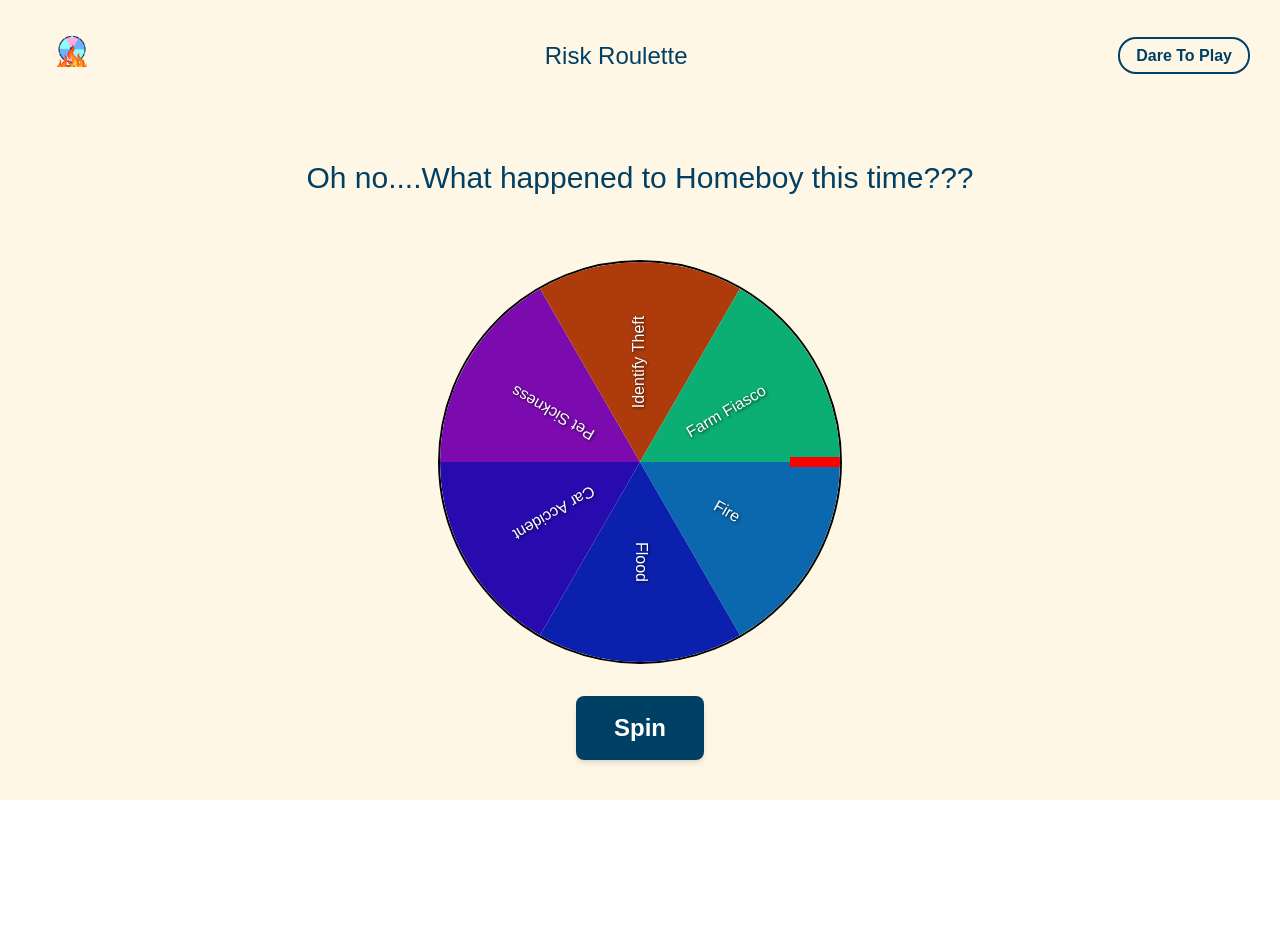
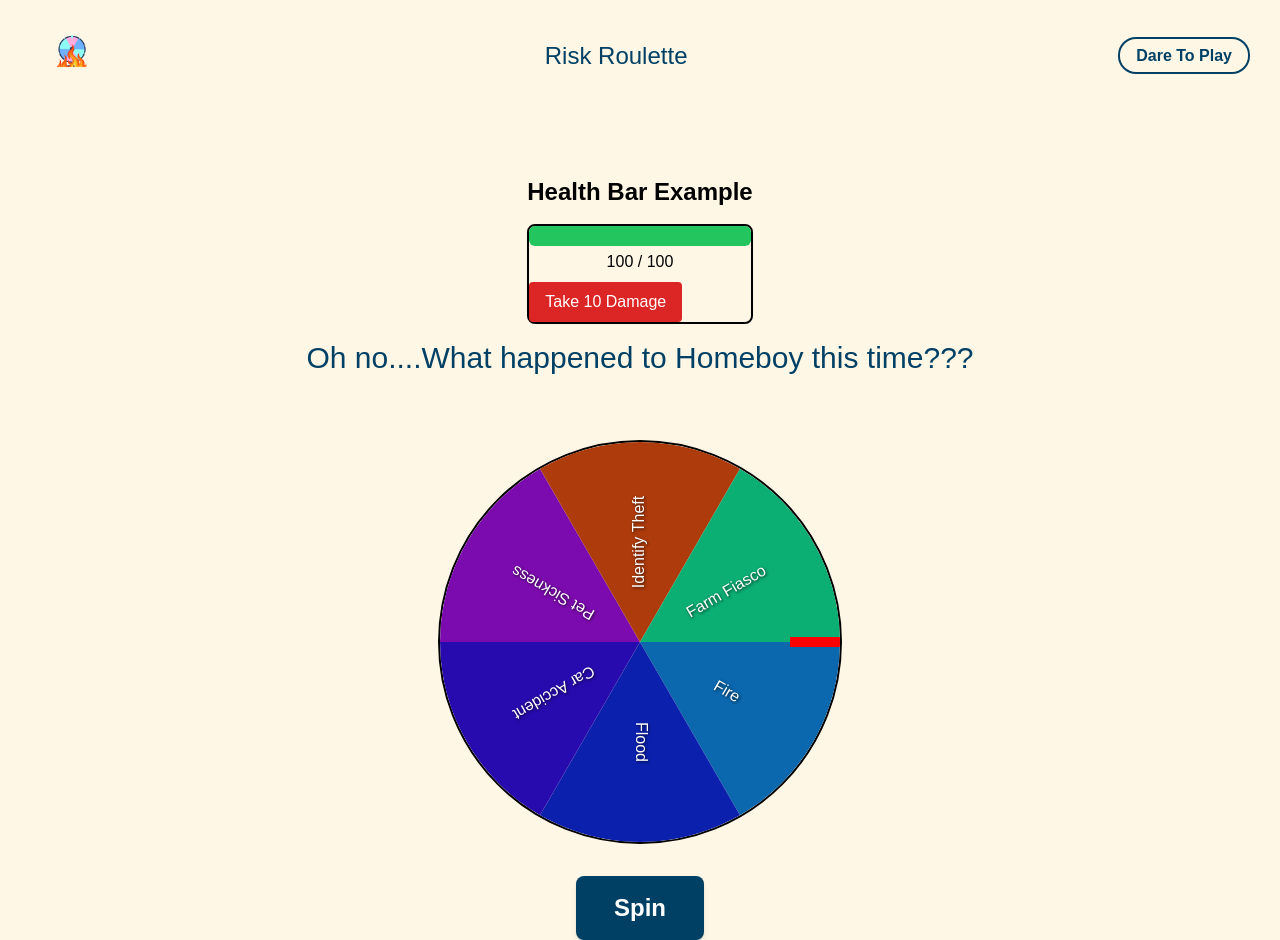
Before and after one commit to halee-t/risk-roulette, a React (Create React App) app: page /wheel in a window 1280 px wide. Before the commit the page ends 800 px from the top, so only its background shows below. Built offline with nearby package versions, Linux system fonts and the light colour scheme.

Commit message:
I'm literally smart

```diff
--- a/src/components/Car.tsx
+++ b/src/components/Car.tsx
@@ -7,7 +7,12 @@ interface QuestionProps {
   answers: string[];
   correct: boolean[];
 }
-const Car: React.FC = () => {
+
+interface CarProps {
+  onTakeDamage: (damage: number) => void;
+}
+
+const Car: React.FC<CarProps> = ({ onTakeDamage }) => {
   const [currentQuestion, setCurrentQuestion] = useState<QuestionProps | null>(
     null
   );
@@ -38,6 +43,7 @@ const Car: React.FC = () => {
             <div className="flex justify-center" key={index}>
               <Answer
                 answerStr={answer}
+                onTakeDamage={onTakeDamage}
                 correctness={currentQuestion.correct[index]}
               ></Answer>
             </div>
--- a/src/components/Farm.tsx
+++ b/src/components/Farm.tsx
@@ -7,7 +7,12 @@ interface QuestionProps {
   answers: string[];
   correct: boolean[];
 }
-const Farm: React.FC = () => {
+
+interface FarmProps {
+  onTakeDamage: (damage: number) => void;
+}
+
+const Farm: React.FC<FarmProps> = ({ onTakeDamage }) => {
   const [currentQuestion, setCurrentQuestion] = useState<QuestionProps | null>(
     null
   );
@@ -38,6 +43,7 @@ const Farm: React.FC = () => {
             <div className="flex justify-center" key={index}>
               <Answer
                 answerStr={answer}
+                onTakeDamage={onTakeDamage}
                 correctness={currentQuestion.correct[index]}
               ></Answer>
             </div>
--- a/src/components/Fire.tsx
+++ b/src/components/Fire.tsx
@@ -8,7 +8,11 @@ interface QuestionProps {
   correct: boolean[];
 }
 
-const Fire: React.FC = () => {
+interface FireProps {
+  onTakeDamage: (damage: number) => void;
+}
+
+const Fire: React.FC<FireProps> = ({ onTakeDamage }) => {
   const [currentQuestion, setCurrentQuestion] = useState<QuestionProps | null>(
     null
   );
@@ -39,6 +43,7 @@ const Fire: React.FC = () => {
             <div className="flex justify-center" key={index}>
               <Answer
                 answerStr={answer}
+                onTakeDamage={onTakeDamage}
                 correctness={currentQuestion.correct[index]}
               ></Answer>
             </div>
--- a/src/components/Flood.tsx
+++ b/src/components/Flood.tsx
@@ -8,7 +8,11 @@ interface QuestionProps {
   correct: boolean[];
 }
 
-const Flood: React.FC = () => {
+interface FloodProps {
+  onTakeDamage: (damage: number) => void;
+}
+
+const Flood: React.FC<FloodProps> = ({ onTakeDamage }) => {
   const [currentQuestion, setCurrentQuestion] = useState<QuestionProps | null>(
     null
   );
@@ -39,6 +43,7 @@ const Flood: React.FC = () => {
             <div className="flex justify-center" key={index}>
               <Answer
                 answerStr={answer}
+                onTakeDamage={onTakeDamage}
                 correctness={currentQuestion.correct[index]}
               ></Answer>
             </div>
--- /dev/null
+++ b/src/components/HealthBar.tsx
@@ -0,0 +1,35 @@
+import React from 'react';
+
+interface HealthBarProps {
+    currentHealth: number;
+    maxHealth: number;
+    onTakeDamage: (damage: number) => void;
+}
+
+const HealthBar: React.FC<HealthBarProps> = ({ currentHealth, maxHealth, onTakeDamage }) => {
+  const healthPercentage = (currentHealth / maxHealth) * 100;
+
+  // Determine the background color based on health percentage
+  const barColor =
+    healthPercentage > 50 ? 'bg-green-500' : healthPercentage > 20 ? 'bg-orange-500' : 'bg-red-500';
+
+  return (
+    <div className="w-full border-2 border-black rounded-lg">
+      <div
+        className={`h-5 ${barColor} rounded-md transition-all duration-300 ease-in-out`}
+        style={{ width: `${healthPercentage}%` }}
+      ></div>
+      <div className="text-center mt-1">
+        {currentHealth} / {maxHealth}
+      </div>
+      <button
+        onClick={() => onTakeDamage(10)} // Call the onTakeDamage function with 10 damage
+        className="mt-2 px-4 py-2 bg-red-600 text-white rounded hover:bg-red-700 transition-colors"
+      >
+        Take 10 Damage
+      </button>
+    </div>
+  );
+};
+
+export default HealthBar;
--- a/src/components/Identity.tsx
+++ b/src/components/Identity.tsx
@@ -8,7 +8,11 @@ interface QuestionProps {
   correct: boolean[];
 }
 
-const Identity: React.FC = () => {
+interface IdentifyProps {
+  onTakeDamage: (damage: number) => void;
+}
+
+const Identity: React.FC<IdentifyProps> = ({ onTakeDamage }) => {
   const [currentQuestion, setCurrentQuestion] = useState<QuestionProps | null>(
     null
   );
@@ -39,6 +43,7 @@ const Identity: React.FC = () => {
             <div className="flex justify-center" key={index}>
               <Answer
                 answerStr={answer}
+                onTakeDamage={onTakeDamage}
                 correctness={currentQuestion.correct[index]}
               ></Answer>
             </div>
--- a/src/components/NewWheel.tsx
+++ b/src/components/NewWheel.tsx
@@ -6,6 +6,7 @@ import Flood from "./Flood";
 import Car from "./Car";
 import Pet from "./Pet";
 import Farm from "./Farm";
+import HealthBar from "./HealthBar";
 
 interface Props {
   participants: string[];
@@ -186,8 +187,26 @@ export const NewWheel: React.FC<Props> = ({ participants }) => {
     });
   };
 
+  //health bar stuff
+  const [currentHealth, setCurrentHealth] = useState(100); // Initial health
+  const maxHealth = 100; // Maximum health
+
+  // Function to handle taking damage
+  const handleTakeDamage = (damage: number) => {
+    setCurrentHealth((prevHealth) => Math.max(prevHealth - damage, 0)); // Ensure health doesn't go below 0
+  };
+
   return (
     <div className="flex flex-col justify-center items-center mt-[5rem]">
+      <div className="p-4">
+      <h1 className="text-2xl font-bold mb-4">Health Bar Example</h1>
+        <HealthBar
+          currentHealth={currentHealth}
+          maxHealth={maxHealth}
+          onTakeDamage={handleTakeDamage}
+        />
+      </div>
+
       <h1 className="text-3xl semibold text-primary mb-[4rem]">
         Oh no....What happened to Homeboy this time???
       </h1>
@@ -220,12 +239,12 @@ export const NewWheel: React.FC<Props> = ({ participants }) => {
           <h3>{popupWinner}</h3>
 
           {/* Conditionally Render the Components */}
-          {popupWinner === "Fire" && <Fire />}
-          {popupWinner === "Flood" && <Flood />}
-          {popupWinner === "Pet Sickness" && <Pet />}
-          {popupWinner === "Identify Theft" && <Identity />}
-          {popupWinner === "Car Accident" && <Car />}
-          {popupWinner === "Farm Fiasco" && <Farm />}
+          {popupWinner === "Fire" && <Fire onTakeDamage={handleTakeDamage}/>}
+          {popupWinner === "Flood" && <Flood onTakeDamage={handleTakeDamage}/>}
+          {popupWinner === "Pet Sickness" && <Pet onTakeDamage={handleTakeDamage}/>}
+          {popupWinner === "Identify Theft" && <Identity onTakeDamage={handleTakeDamage}/>}
+          {popupWinner === "Car Accident" && <Car onTakeDamage={handleTakeDamage}/>}
+          {popupWinner === "Farm Fiasco" && <Farm onTakeDamage={handleTakeDamage} />}
         </div>
       )}
     </div>
--- a/src/components/Pet.tsx
+++ b/src/components/Pet.tsx
@@ -8,7 +8,11 @@ interface QuestionProps {
   correct: boolean[];
 }
 
-const Pet = () => {
+interface PetProps {
+  onTakeDamage: (damage: number) => void;
+}
+
+const Pet: React.FC<PetProps> = ( {onTakeDamage} ) => {
   const [currentQuestion, setCurrentQuestion] = useState<QuestionProps | null>(
     null
   );
@@ -39,6 +43,7 @@ const Pet = () => {
             <div className="flex justify-center" key={index}>
               <Answer
                 answerStr={answer}
+                onTakeDamage={onTakeDamage}
                 correctness={currentQuestion.correct[index]}
               ></Answer>
             </div>
--- a/src/components/answer.tsx
+++ b/src/components/answer.tsx
@@ -2,6 +2,7 @@ import React, { useState } from "react";
 
 interface answerProps {
   answerStr: string;
+  onTakeDamage: (damage: number) => void;
   correctness: boolean;
 }
 
@@ -16,7 +17,13 @@ const Answer: React.FC<answerProps> = (props) => {
         ...(props.correctness
           ? ["bg-green-500", "hover:bg-green-600"]
           : ["bg-red-500", "hover:bg-red-600"]),
-      ]); // Apply the correct or incorrect colors
+      ]);
+
+      //why aren't you fucking working
+      if (!props.correctness){
+        props.onTakeDamage(10);
+      }
+      // Apply the correct or incorrect colors
     }
   };
 
--- a/src/components/question.tsx
+++ b/src/components/question.tsx
@@ -5,6 +5,7 @@ interface questionProps{
     question:string;
     answers:string[];
     correct:boolean[];
+    onTakeDamage: (damage: number) => void;
 }
 
 const Question: React.FC<questionProps> = (props) => {
@@ -15,7 +16,11 @@ const Question: React.FC<questionProps> = (props) => {
     <div className="h-64 grid grid-rows-{2} grid-cols-2 gap-4 flex align-bottom">
         {props.answers.map((res, index) => (
             <div className="flex justify-center">
-                <Answer answerStr = {res} correctness={props.correct[index]}></Answer>
+                <Answer
+                    answerStr = {res}
+                    onTakeDamage={props.onTakeDamage}
+                    correctness={props.correct[index]}
+                />
             </div>
         ))}
     </div>
```
